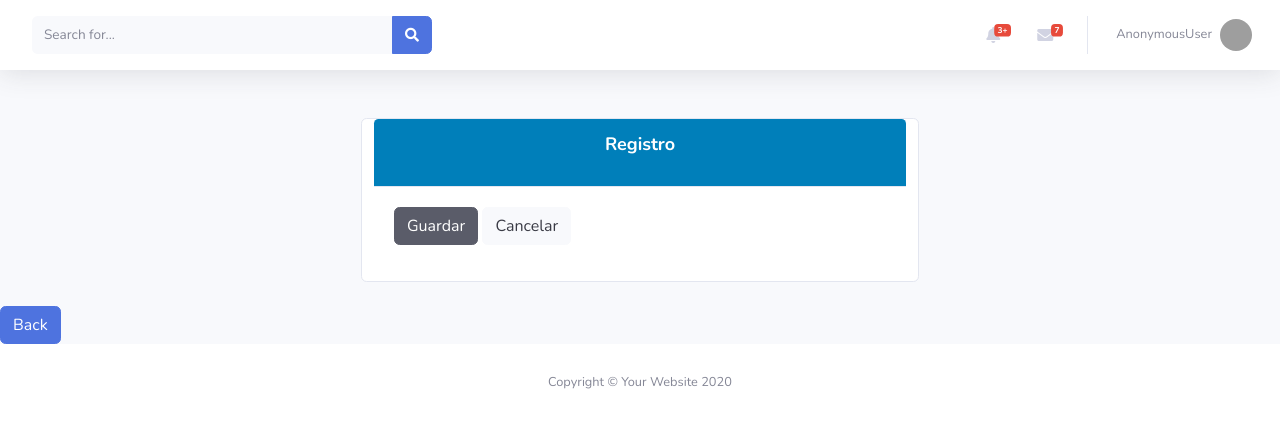
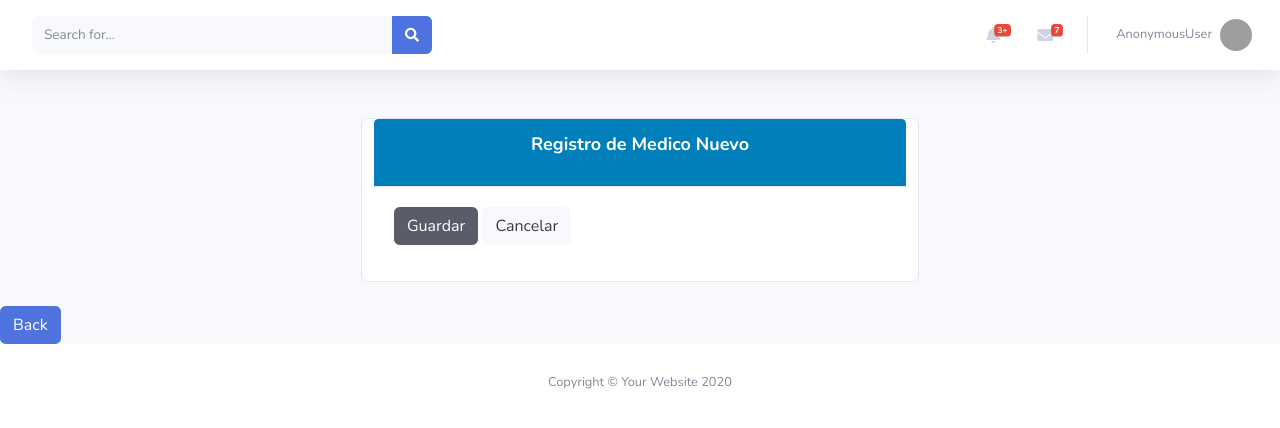
Before and after one commit to FranciscoVF/Proyecto, a Django app: template templates/paginas/registroMedico.html in a window 1280 px wide. Shown: the top 428 px of the page. Run offline with Django 3.2, Linux system fonts and the light colour scheme; the template is opened without the code that fills it, so the values that code supplies are empty; some libraries are stand-ins or nearby versions; grey boxes are pictures that could not be loaded.

Commit message:
Titulo agregado

```diff
--- a/templates/paginas/registroMedico.html
+++ b/templates/paginas/registroMedico.html
@@ -1,5 +1,8 @@
 {% extends 'base.html' %}
 {% load crispy_forms_tags %}
+
+{% block title %}Registro de Medico{% endblock title %}
+
 {% block content %}
 
 <div class="container">
@@ -7,7 +10,7 @@
 		<div class="col-3"></div>
 			<div class="card col-6 my-4">
 				<div class="card-header" style="background-color: #007fba; font-size: 18px;">
-					<p class="text-center font-weight-bold" style="color: #fff;">Registro</p>
+					<p class="text-center font-weight-bold" style="color: #fff;">Registro de Medico Nuevo</p>
 				</div>
 				<div class="card-body">
 					<form class="" action="" method="post">
```
